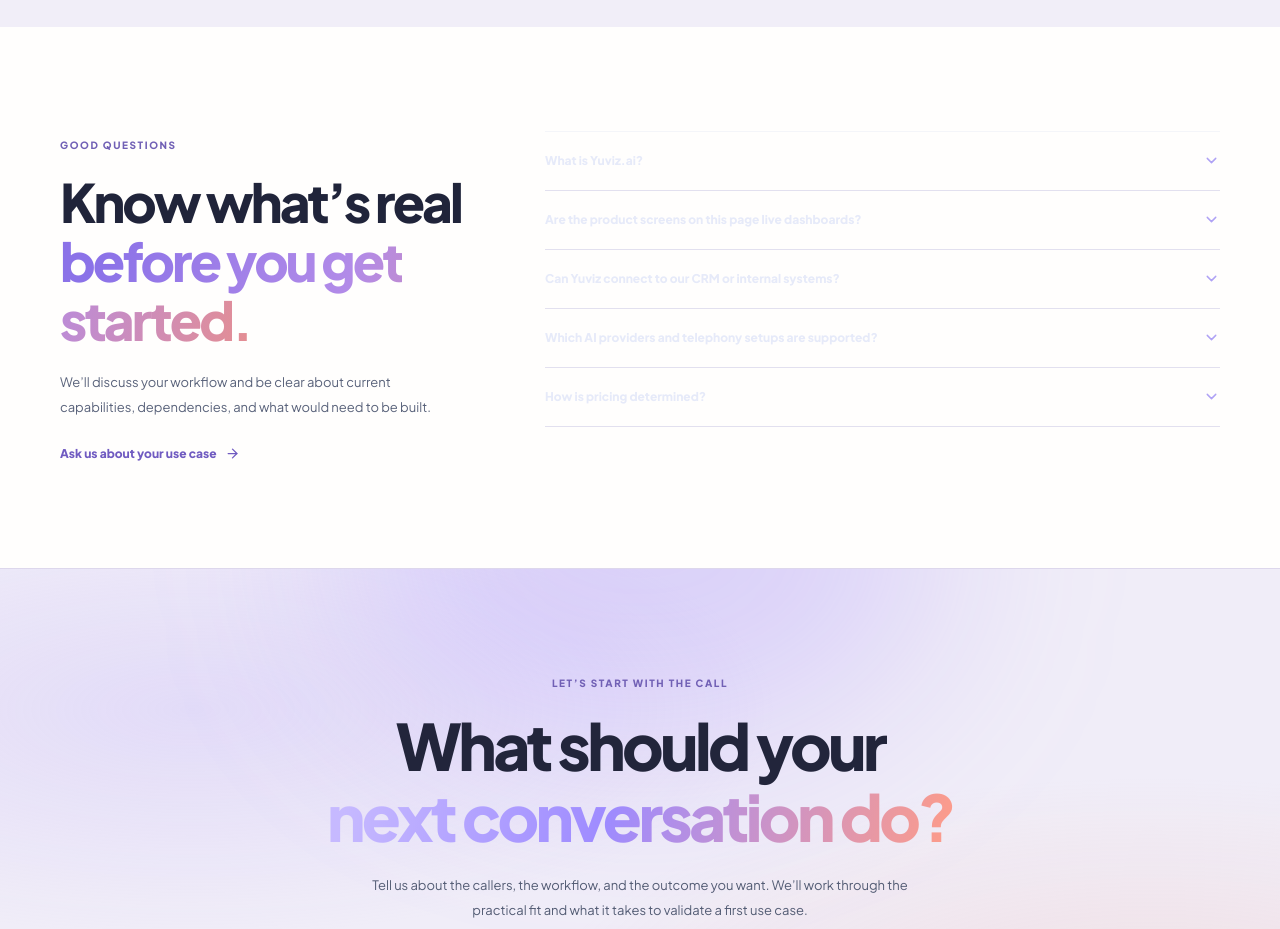
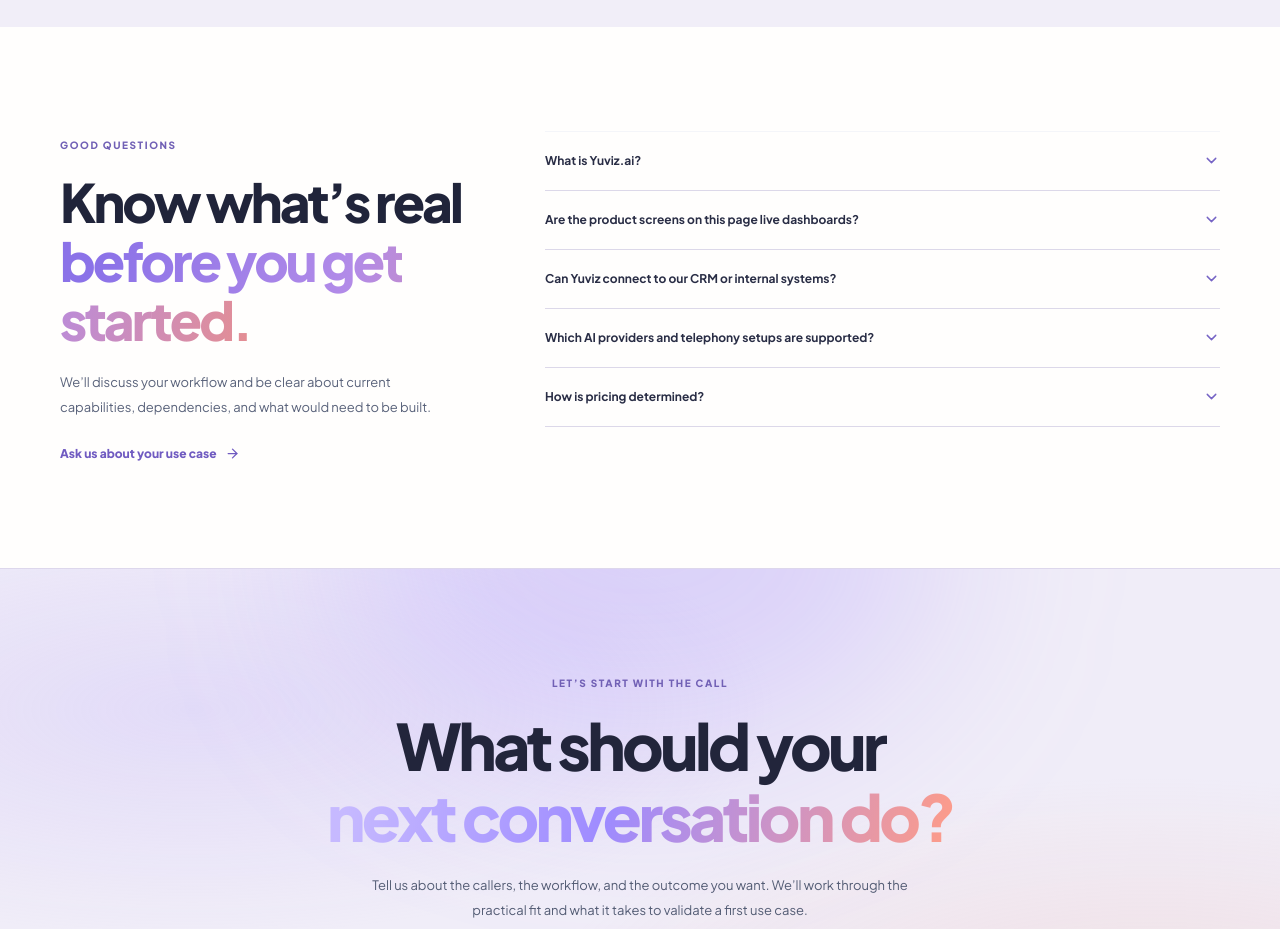
Before and after one commit to yuviz-ai/website, a Next.js app: page / in a window 1280 px wide. Shown: the part 4100-5029 px from the top of the page. Built offline with nearby package versions, Linux system fonts and the light colour scheme; a web font is replaced by a local one.

Commit message:
Fix FAQ text contrast in light theme

```diff
--- a/app/globals.css
+++ b/app/globals.css
@@ -1128,3 +1128,25 @@ body.yuviz-light-theme .story-principle-list article {
   border: 1px solid #E1DDED;
   box-shadow: 0 8px 24px rgba(39, 35, 75, .055);
 }
+
+
+/* Fix FAQ contrast in light mode: the actual homepage uses .story-faq-list */
+body.yuviz-light-theme .story-faq-list details {
+  border-color: #DCD8E9;
+}
+body.yuviz-light-theme .story-faq-list summary {
+  color: #292D45 !important;
+  opacity: 1;
+  font-weight: 700;
+}
+body.yuviz-light-theme .story-faq-list summary svg {
+  color: #7664C5;
+  opacity: 1;
+}
+body.yuviz-light-theme .story-faq-list details p {
+  color: #59627A !important;
+}
+body.yuviz-light-theme .story-faq-list details[open] {
+  background: #FBFAFE;
+  border-radius: 12px;
+}
```
